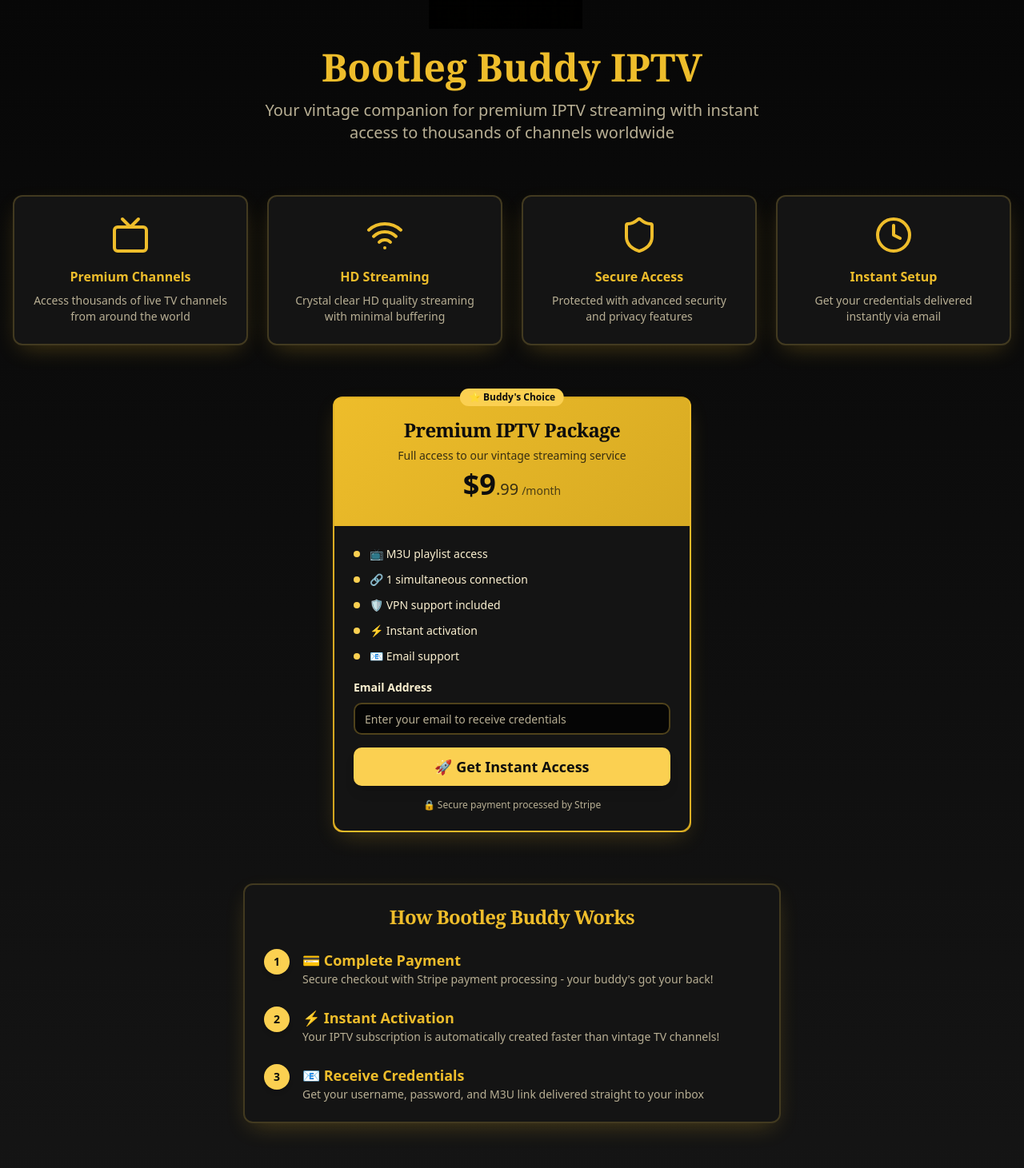
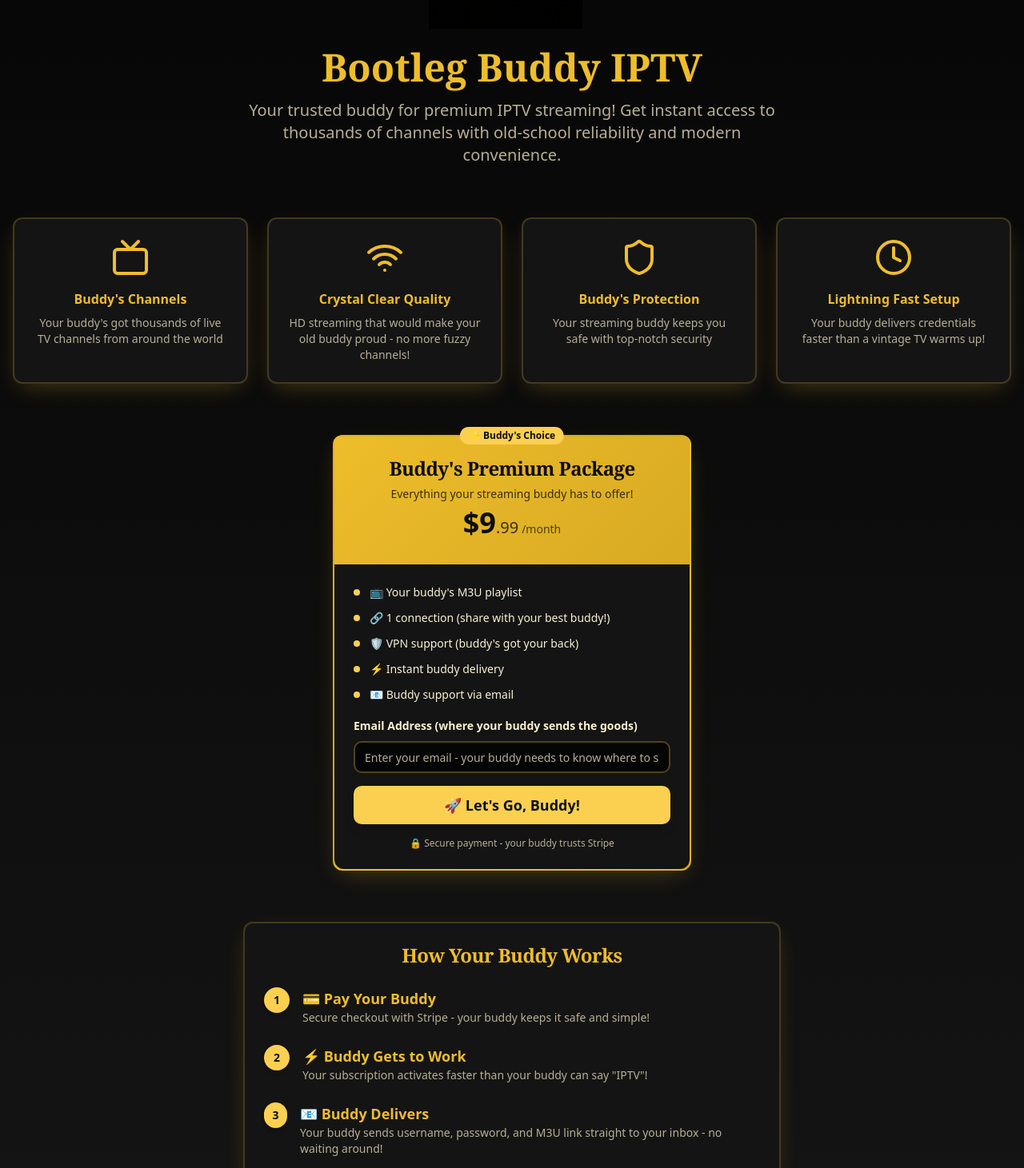
Before and after one commit to Travsingletary/ottflow-connect, a React (Vite) app: page / in a window 1280 px wide. Shown: the part 220-1681 px from the top of the page at 80% size. Built offline with nearby package versions, Linux system fonts and the light colour scheme.

Commit message:
Update text to match logo
Updated the text on the homepage to align with the golden "Bootleg Buddy" logo, ensuring visual consistency across the site.

```diff
--- a/src/pages/Index.tsx
+++ b/src/pages/Index.tsx
@@ -74,7 +74,7 @@ const Index = () => {
             Bootleg Buddy IPTV
           </h1>
           <p className="text-xl text-muted-foreground max-w-2xl mx-auto">
-            Your vintage companion for premium IPTV streaming with instant access to thousands of channels worldwide
+            Your trusted buddy for premium IPTV streaming! Get instant access to thousands of channels with old-school reliability and modern convenience.
           </p>
         </div>
 
@@ -83,32 +83,32 @@ const Index = () => {
           <Card className="text-center border-2 border-accent/20 shadow-lg hover:shadow-xl transition-all duration-300" style={{ boxShadow: 'var(--shadow-warm)' }}>
             <CardContent className="pt-6">
               <Tv className="h-12 w-12 mx-auto mb-4 text-primary" />
-              <h3 className="font-semibold mb-2 text-primary">Premium Channels</h3>
-              <p className="text-sm text-muted-foreground">Access thousands of live TV channels from around the world</p>
+              <h3 className="font-semibold mb-2 text-primary">Buddy's Channels</h3>
+              <p className="text-sm text-muted-foreground">Your buddy's got thousands of live TV channels from around the world</p>
             </CardContent>
           </Card>
 
           <Card className="text-center border-2 border-accent/20 shadow-lg hover:shadow-xl transition-all duration-300" style={{ boxShadow: 'var(--shadow-warm)' }}>
             <CardContent className="pt-6">
               <Wifi className="h-12 w-12 mx-auto mb-4 text-primary" />
-              <h3 className="font-semibold mb-2 text-primary">HD Streaming</h3>
-              <p className="text-sm text-muted-foreground">Crystal clear HD quality streaming with minimal buffering</p>
+              <h3 className="font-semibold mb-2 text-primary">Crystal Clear Quality</h3>
+              <p className="text-sm text-muted-foreground">HD streaming that would make your old buddy proud - no more fuzzy channels!</p>
             </CardContent>
           </Card>
 
           <Card className="text-center border-2 border-accent/20 shadow-lg hover:shadow-xl transition-all duration-300" style={{ boxShadow: 'var(--shadow-warm)' }}>
             <CardContent className="pt-6">
               <Shield className="h-12 w-12 mx-auto mb-4 text-primary" />
-              <h3 className="font-semibold mb-2 text-primary">Secure Access</h3>
-              <p className="text-sm text-muted-foreground">Protected with advanced security and privacy features</p>
+              <h3 className="font-semibold mb-2 text-primary">Buddy's Protection</h3>
+              <p className="text-sm text-muted-foreground">Your streaming buddy keeps you safe with top-notch security</p>
             </CardContent>
           </Card>
 
           <Card className="text-center border-2 border-accent/20 shadow-lg hover:shadow-xl transition-all duration-300" style={{ boxShadow: 'var(--shadow-warm)' }}>
             <CardContent className="pt-6">
               <Clock className="h-12 w-12 mx-auto mb-4 text-primary" />
-              <h3 className="font-semibold mb-2 text-primary">Instant Setup</h3>
-              <p className="text-sm text-muted-foreground">Get your credentials delivered instantly via email</p>
+              <h3 className="font-semibold mb-2 text-primary">Lightning Fast Setup</h3>
+              <p className="text-sm text-muted-foreground">Your buddy delivers credentials faster than a vintage TV warms up!</p>
             </CardContent>
           </Card>
         </div>
@@ -120,8 +120,8 @@ const Index = () => {
               ⭐ Buddy's Choice
             </Badge>
             <CardHeader className="text-center pb-8">
-              <CardTitle className="text-2xl text-primary-foreground font-serif">Premium IPTV Package</CardTitle>
-              <CardDescription className="text-primary-foreground/80">Full access to our vintage streaming service</CardDescription>
+              <CardTitle className="text-2xl text-primary-foreground font-serif">Buddy's Premium Package</CardTitle>
+              <CardDescription className="text-primary-foreground/80">Everything your streaming buddy has to offer!</CardDescription>
               <div className="mt-4">
                 <span className="text-4xl font-bold text-primary-foreground">$9</span>
                 <span className="text-xl text-primary-foreground/80">.99</span>
@@ -132,32 +132,32 @@ const Index = () => {
               <div className="space-y-3">
                 <div className="flex items-center text-sm text-card-foreground">
                   <div className="w-2 h-2 bg-accent rounded-full mr-3"></div>
-                  📺 M3U playlist access
+                  📺 Your buddy's M3U playlist
                 </div>
                 <div className="flex items-center text-sm text-card-foreground">
                   <div className="w-2 h-2 bg-accent rounded-full mr-3"></div>
-                  🔗 1 simultaneous connection
+                  🔗 1 connection (share with your best buddy!)
                 </div>
                 <div className="flex items-center text-sm text-card-foreground">
                   <div className="w-2 h-2 bg-accent rounded-full mr-3"></div>
-                  🛡️ VPN support included
+                  🛡️ VPN support (buddy's got your back)
                 </div>
                 <div className="flex items-center text-sm text-card-foreground">
                   <div className="w-2 h-2 bg-accent rounded-full mr-3"></div>
-                  ⚡ Instant activation
+                  ⚡ Instant buddy delivery
                 </div>
                 <div className="flex items-center text-sm text-card-foreground">
                   <div className="w-2 h-2 bg-accent rounded-full mr-3"></div>
-                  📧 Email support
+                  📧 Buddy support via email
                 </div>
               </div>
 
               <div className="space-y-2">
-                <Label htmlFor="email" className="text-card-foreground font-semibold">Email Address</Label>
+                <Label htmlFor="email" className="text-card-foreground font-semibold">Email Address (where your buddy sends the goods)</Label>
                 <Input
                   id="email"
                   type="email"
-                  placeholder="Enter your email to receive credentials"
+                  placeholder="Enter your email - your buddy needs to know where to send the goods!"
                   value={email}
                   onChange={(e) => setEmail(e.target.value)}
                   required
@@ -171,11 +171,11 @@ const Index = () => {
                 onClick={handlePurchase}
                 disabled={loading}
               >
-                {loading ? "🔄 Processing..." : "🚀 Get Instant Access"}
+                {loading ? "🔄 Your buddy is working..." : "🚀 Let's Go, Buddy!"}
               </Button>
 
               <p className="text-xs text-muted-foreground text-center">
-                🔒 Secure payment processed by Stripe
+                🔒 Secure payment - your buddy trusts Stripe
               </p>
             </CardContent>
           </Card>
@@ -185,28 +185,28 @@ const Index = () => {
         <div className="text-center mt-16">
           <Card className="max-w-2xl mx-auto border-2 border-accent/20" style={{ boxShadow: 'var(--shadow-warm)' }}>
             <CardHeader>
-              <CardTitle className="text-primary font-serif text-2xl">How Bootleg Buddy Works</CardTitle>
+              <CardTitle className="text-primary font-serif text-2xl">How Your Buddy Works</CardTitle>
             </CardHeader>
             <CardContent className="text-left space-y-6">
               <div className="flex items-start space-x-4">
                 <div className="bg-accent text-accent-foreground rounded-full w-8 h-8 flex items-center justify-center text-sm font-bold shadow-md">1</div>
                 <div>
-                  <h4 className="font-semibold text-primary text-lg">💳 Complete Payment</h4>
-                  <p className="text-sm text-muted-foreground">Secure checkout with Stripe payment processing - your buddy's got your back!</p>
+                  <h4 className="font-semibold text-primary text-lg">💳 Pay Your Buddy</h4>
+                  <p className="text-sm text-muted-foreground">Secure checkout with Stripe - your buddy keeps it safe and simple!</p>
                 </div>
               </div>
               <div className="flex items-start space-x-4">
                 <div className="bg-accent text-accent-foreground rounded-full w-8 h-8 flex items-center justify-center text-sm font-bold shadow-md">2</div>
                 <div>
-                  <h4 className="font-semibold text-primary text-lg">⚡ Instant Activation</h4>
-                  <p className="text-sm text-muted-foreground">Your IPTV subscription is automatically created faster than vintage TV channels!</p>
+                  <h4 className="font-semibold text-primary text-lg">⚡ Buddy Gets to Work</h4>
+                  <p className="text-sm text-muted-foreground">Your subscription activates faster than your buddy can say "IPTV"!</p>
                 </div>
               </div>
               <div className="flex items-start space-x-4">
                 <div className="bg-accent text-accent-foreground rounded-full w-8 h-8 flex items-center justify-center text-sm font-bold shadow-md">3</div>
                 <div>
-                  <h4 className="font-semibold text-primary text-lg">📧 Receive Credentials</h4>
-                  <p className="text-sm text-muted-foreground">Get your username, password, and M3U link delivered straight to your inbox</p>
+                  <h4 className="font-semibold text-primary text-lg">📧 Buddy Delivers</h4>
+                  <p className="text-sm text-muted-foreground">Your buddy sends username, password, and M3U link straight to your inbox - no waiting around!</p>
                 </div>
               </div>
             </CardContent>
```
